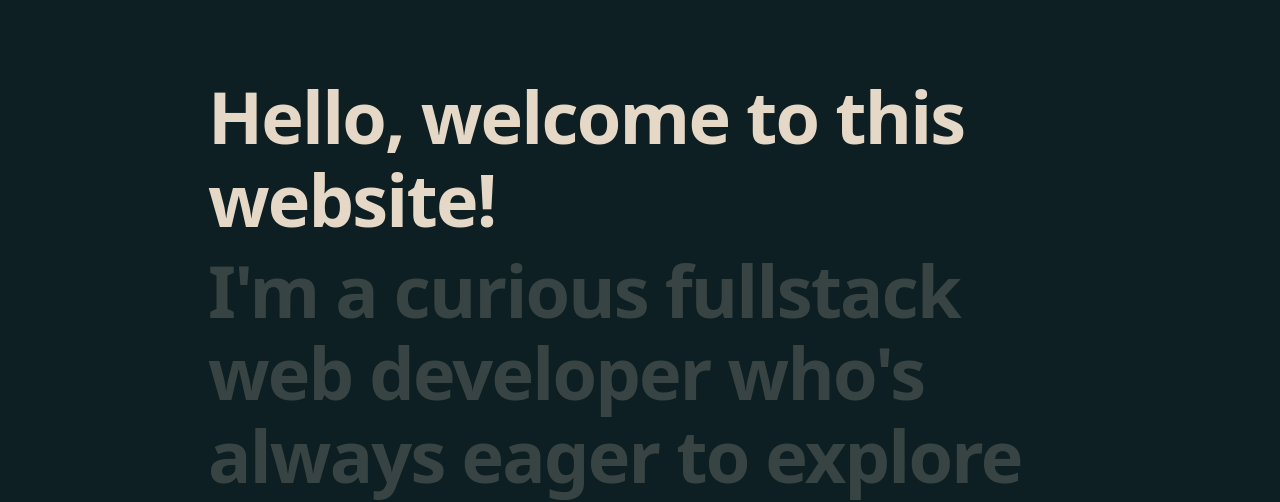
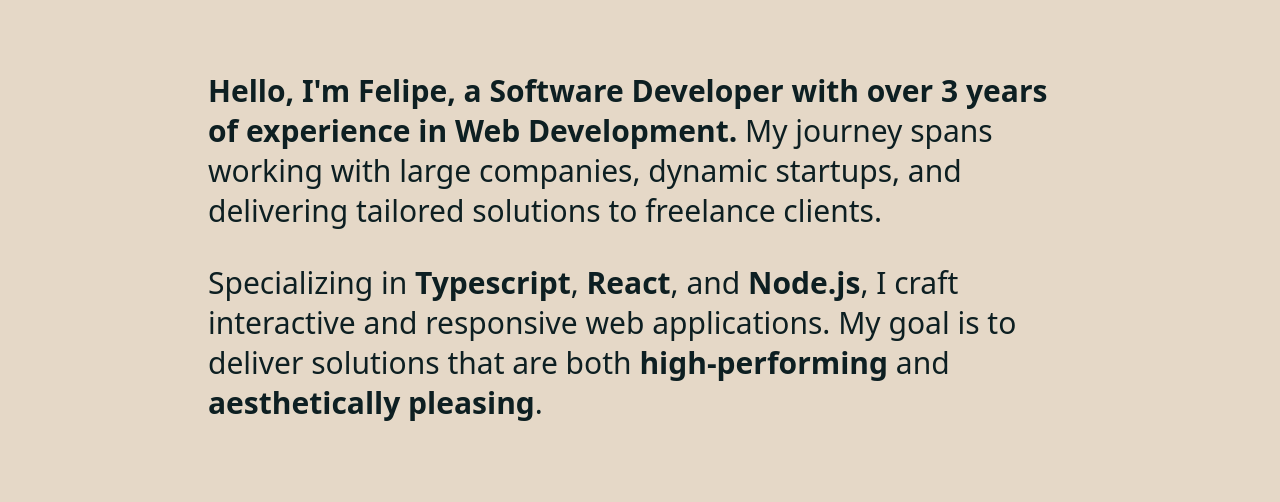
Before and after one commit to felipebetts/portfolio-2023, a Next.js app: page / in a window 1280 px wide. Shown: the part 873-1375 px from the top of the page. Built offline with nearby package versions, Linux system fonts and the light colour scheme.

Commit message:
feat: create initial profile section

```diff
--- /dev/null
+++ b/src/components/layout/profile.tsx
@@ -0,0 +1,27 @@
+import React from 'react'
+
+const Profile = () => {
+  return (
+    <div className="relative z-10 min-h-screen w-full bg-[var(--color-primary-100)] text-[var(--color-primary-500)] text-3xl leading-10">
+      <div className="w-full max-w-5xl mx-auto px-10 lg:px-20 py-24 md:py-28 lg:py-36">
+        <p className="mb-8">
+          <strong>
+            Hello, I&apos;m Felipe, a Software Developer with over 3 years of
+            experience in Web Development.{' '}
+          </strong>
+          My journey spans working with large companies, dynamic startups, and
+          delivering tailored solutions to freelance clients.
+        </p>
+        <p>
+          Specializing in <strong>Typescript</strong>, <strong>React</strong>,
+          and <strong>Node.js</strong>, I craft interactive and responsive web
+          applications. My goal is to deliver solutions that are both{' '}
+          <strong>high-performing</strong> and{' '}
+          <strong>aesthetically pleasing</strong>.
+        </p>
+      </div>
+    </div>
+  )
+}
+
+export default Profile
--- a/src/pages/index.tsx
+++ b/src/pages/index.tsx
@@ -5,6 +5,7 @@ import Works from '@/components/layout/works/works'
 import Head from 'next/head'
 import React from 'react'
 import Footer from '@/components/layout/footer'
+import Profile from '@/components/layout/profile'
 
 const Home: React.FC = () => {
   return (
@@ -13,11 +14,12 @@ const Home: React.FC = () => {
         <title>Felipe Betts - Software Developer</title>
         <meta
           name="description"
-          content="Hello! I'm a Fullstack Software Developer from Brazil"
+          content="Hello! I'm a Software Developer from Brazil"
         />
         <meta name="viewport" content="width=device-width, initial-scale=1.0" />
       </Head>
       <Masthead />
+      <Profile />
       <About />
       <Works />
       <Contact />
```
